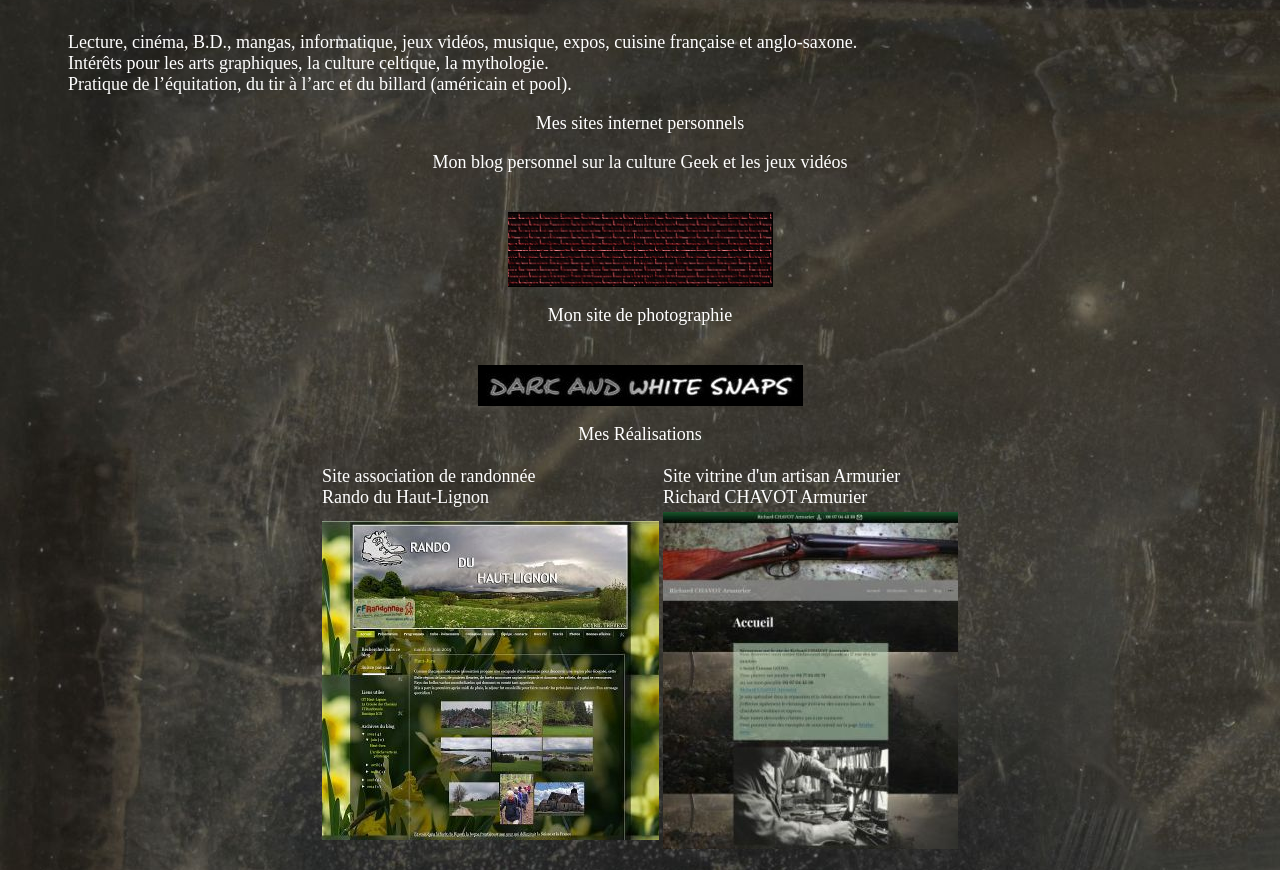
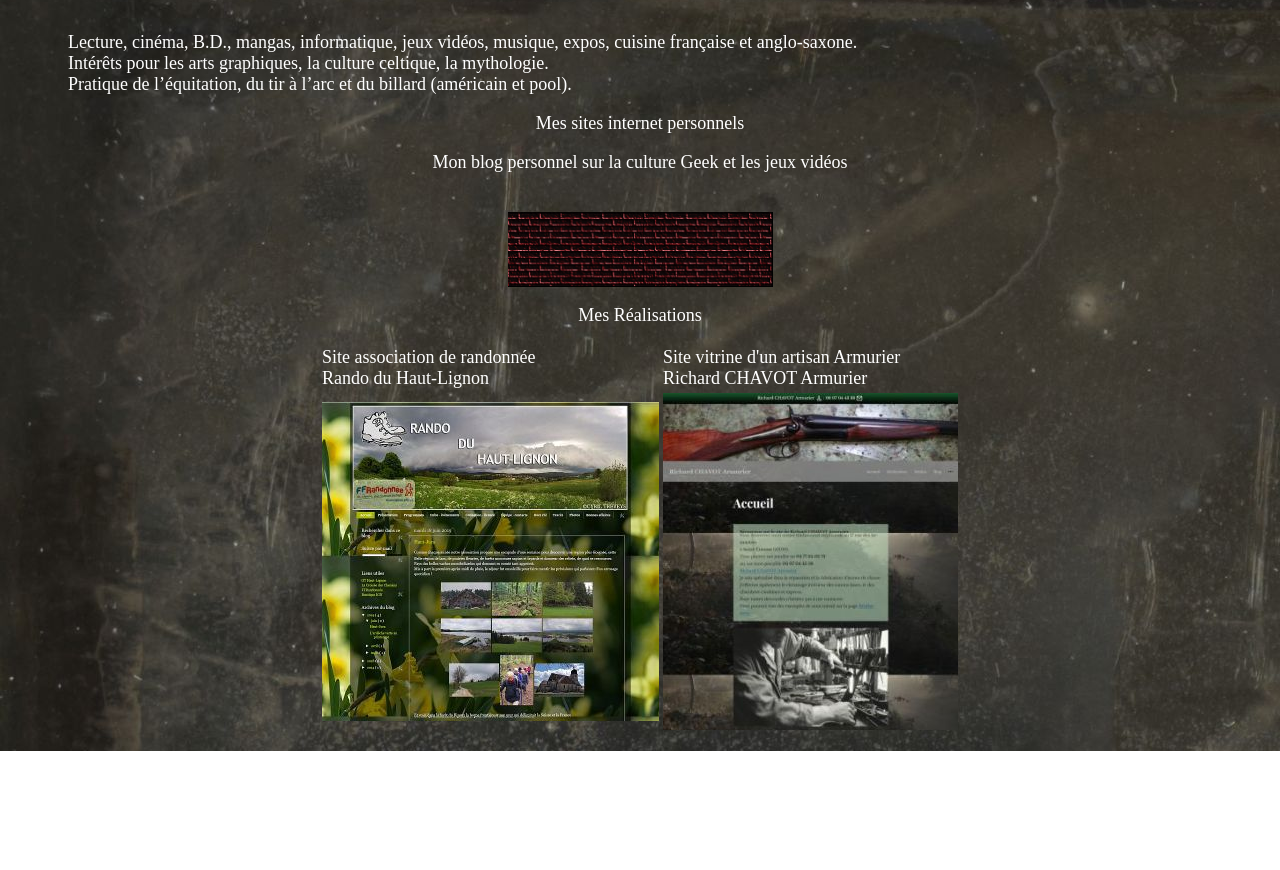
Before and after one commit to Samkurgan42/Site_CV, a plain HTML site: page loisirs.html in a window 1280 px wide. Shown: the part 78-948 px from the top of the page. After the commit the page ends 829 px from the top, so only its background shows below. Drawn offline with Linux system fonts and the light colour scheme.

Commit message:
Update loisirs.html

```diff
--- a/loisirs.html
+++ b/loisirs.html
@@ -63,8 +63,8 @@
 
   <p>Mon blog personnel sur la culture Geek et les jeux vidéos</p><br>
   <a href="http://www.songesdazeroth.fr" target="_blank"><img src="./ban_skag.gif"width="265px" height="75px"></a><br>
-  <p>Mon site de photographie</p></br>
-  <a href="http://www.darkandwhitesnaps.fr" target="_blank"><img src="./bandwsirf.jpg"></a></br> </p>
+  <!--<p>Mon site de photographie</p></br>
+  <a href="http://www.darkandwhitesnaps.fr" target="_blank"><img src="./bandwsirf.jpg"></a></br> </p> !-->
 
 <p>
 Mes Réalisations
```
